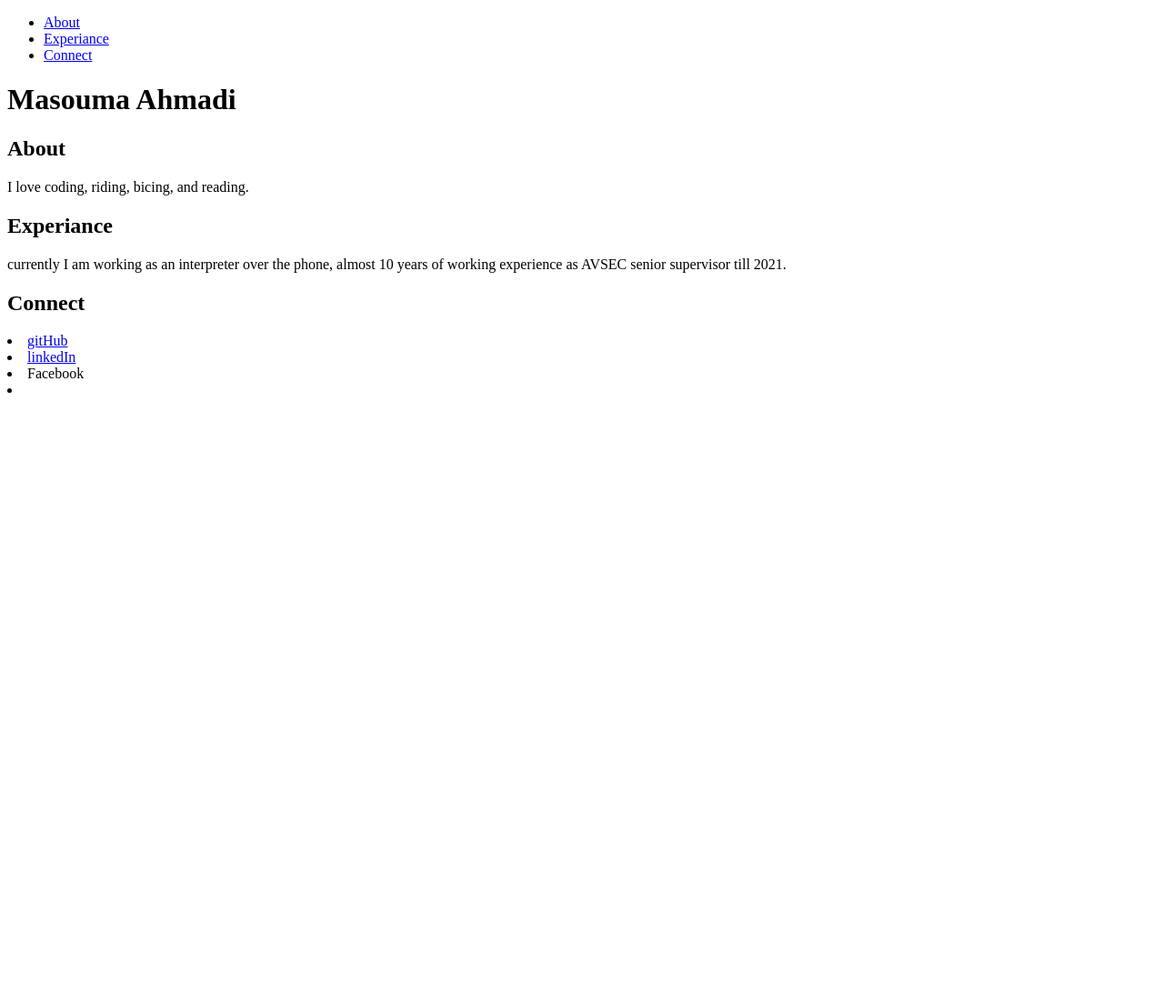
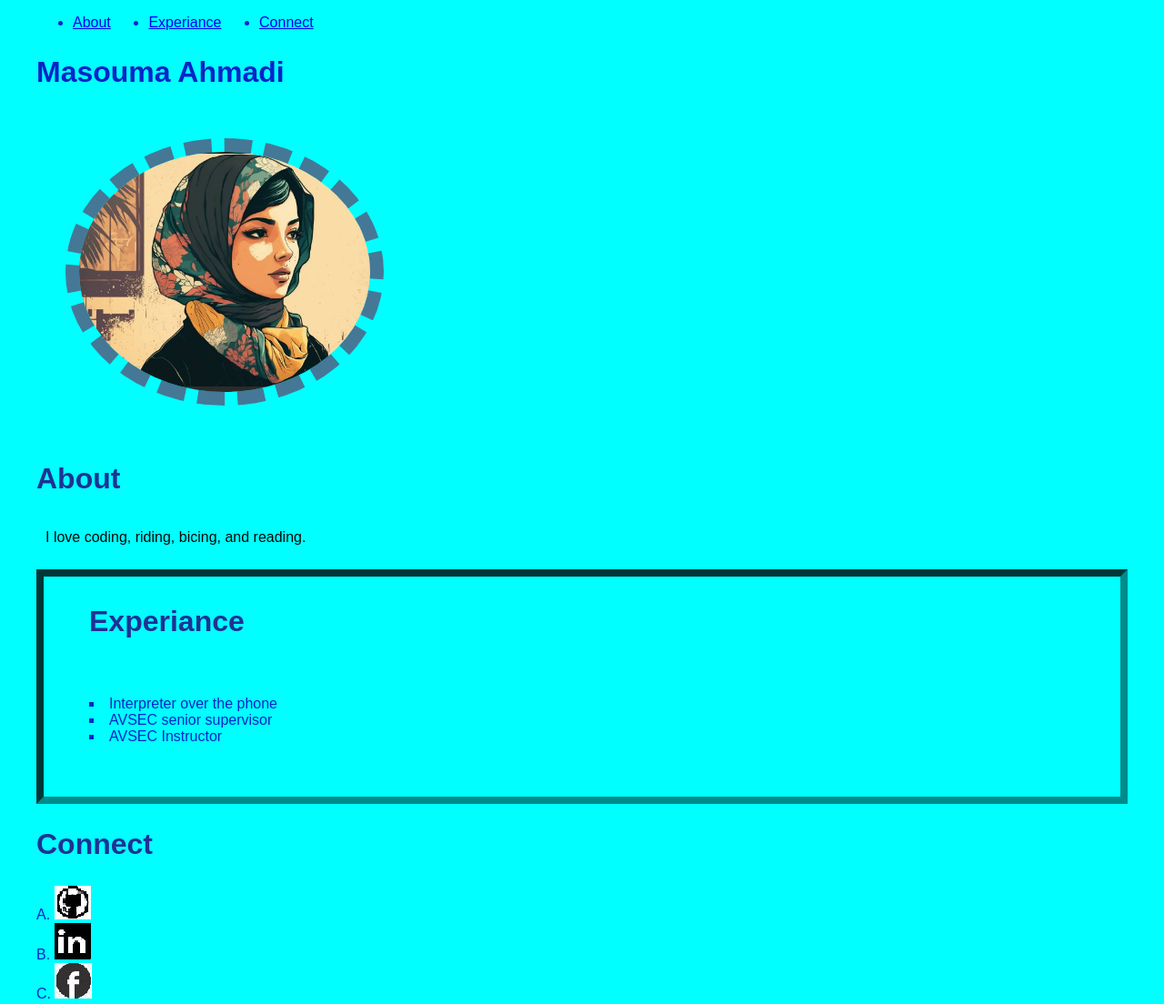
Before and after one commit to MASOUMA2023/Masouma-Ahmadi-io, a plain HTML site: page index.html in a window 1280 px wide. Shown: the whole page at 91% size. Before the commit the page ends 800 px from the top, so only its background shows below. Drawn offline with Linux system fonts and the light colour scheme.

Commit message:
styling added

```diff
--- /dev/null
+++ b/css/index.css
@@ -0,0 +1,58 @@
+body {
+    background-color: aqua;
+    color: rgb(5, 37, 200);
+    font:caption;
+    padding: 2em;
+}
+
+p {
+   color:rgb(13, 7, 7);
+   padding: 10px;
+}
+
+h2 {
+    font-weight: bold;
+    font-size: 2em;
+
+    color: rgb(30, 50, 149);
+}
+
+#experience {
+         list-style-type: square;
+         padding: 5px 50px;
+         border-color: darkcyan ;
+         border-width: 0.5em;
+         border-style:inset;
+}
+
+
+#name {
+      font-family: Georgia, 'Times New Roman', Times, serif;
+      font-size: 2em;
+      font-style:italic;
+}
+
+#portfilo-picture {
+        border-radius: 50%;
+        margin: 2em;
+        width: 25vw;
+        border-color: rgb(69, 120, 150);
+        border-width: 1.2dvi;
+        border-style: dashed;
+}
+
+#navigation {
+   position:fixed;
+   top: 0;
+   background-color: aqua;
+}
+
+#navigation ul {
+    display: flex;
+    gap: 2.6em;
+    padding-bottom: 0;
+}
+
+#connect li {
+      list-style:upper-alpha;
+}
--- a/index.html
+++ b/index.html
@@ -4,10 +4,13 @@
 <head>
     <meta charset="UTF-8">
     <meta name="viewport" content="width=device-width, initial-scale=1.0">
-    <title>Document</title>
+    <link href="https://fonts.googleapis.com" rel="reconnect">
+    <link href="css/index.css" rel="stylesheet">
+    <title>Masouma portfilo</title>
 </head>
+
 <body>
-<nav>
+<nav id="navigation">
     <ul>
         <li><a href="#about">About</a></li>
         <li><a href="#experience">Experiance</a></li>
@@ -16,6 +19,7 @@
     </ul>
 </nav>
     <h1>Masouma Ahmadi</h1>
+    <img src="img/profile-picture.jpg" alt="example of profile picture", id="portfilo-picture">
 <section id="about">
     <h2>About</h2>
     <p>
@@ -26,17 +30,17 @@
 <section id="experience">
     <h2> Experiance</h2>
     <p>
-        currently I am working as an interpreter over the phone,
-        almost 10 years of working experience as AVSEC senior supervisor till 2021.
-
+        <li>Interpreter over the phone</li>
+        <li>AVSEC senior supervisor</li>
+        <li>AVSEC Instructor</li>
     </p>
 </section>
 
 <section id="connect">
     <h2>Connect</h2>
-    <li><a href="https://github.com/MASOUMA2023">gitHub </a></li>
-    <li><a href="linkedIn: linkedin.com/in/masouma-ahmadi-780ab6241 "> linkedIn</a></li>
-    <li>Facebook<li>
+    <li><a href="https://github.com/MASOUMA2023"><img src="img/GitHub-logo.jpg"></a></li>
+    <li><a href="linkedIn: linkedin.com/in/masouma-ahmadi-780ab6241 "><img src="img/linkedIn-logo.jpg"></a></li>
+    <li><a href="#facebook"><img src=img/facebook-logo.jpg></a></li>
 </section>
 
 </body>
```
Also changed, not shown: img/GitHub-logo.jpg (added), img/facebook-logo.jpg (added), img/linkedIn-logo.jpg (added), img/profile-picture.jpg (added).
